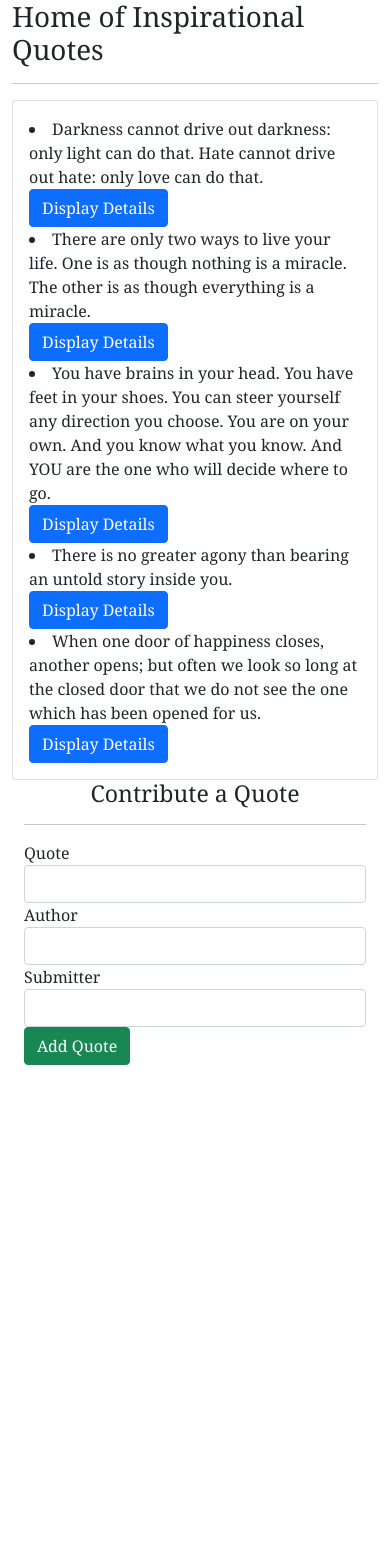
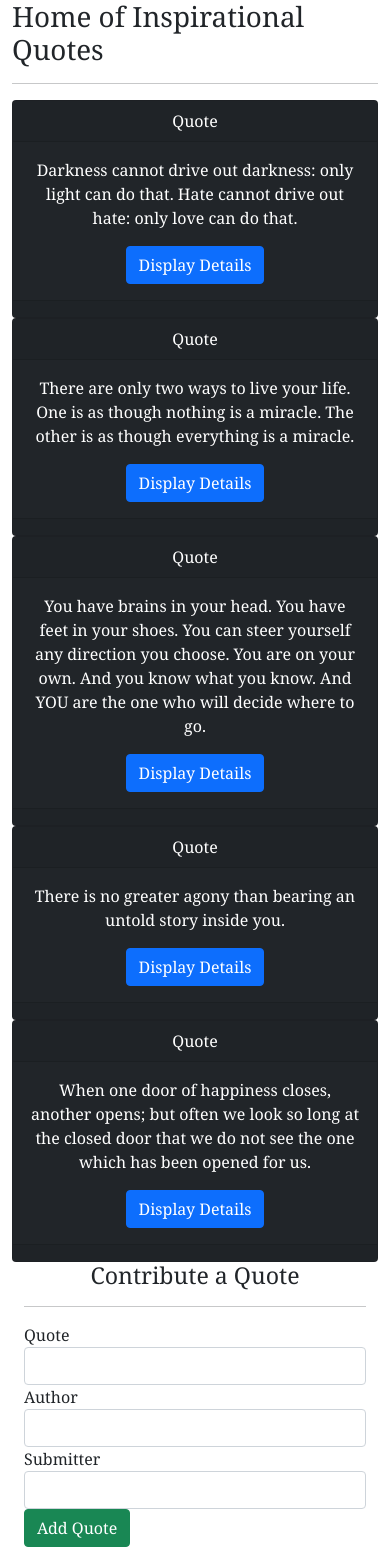
Before and after one commit to DennisNjeru9/Your_Quotes_App, an Angular app in the folder UrQuotes/: page / in a window 390 px wide. Before the commit the page ends 1065 px from the top, so only its background shows below. Built offline with nearby package versions, Linux system fonts and the light colour scheme.

Commit message:
add card styling to individual quotes.

```diff
--- a/UrQuotes/src/app/quote-detail/quote-detail.component.html
+++ b/UrQuotes/src/app/quote-detail/quote-detail.component.html
@@ -8,7 +8,7 @@
   <hr>
 </div>
 <div>
-  <p>This quote was posted {{quote.dateEntered|timeCount}} days ago./p>
+  <p>This quote was posted {{quote.dateEntered|timeCount}} days ago by {{quote.submitter}}.</p>
   <hr>
 </div>
 <div>
--- a/UrQuotes/src/app/quote/quote.component.html
+++ b/UrQuotes/src/app/quote/quote.component.html
@@ -2,18 +2,24 @@
   <h1>Home of Inspirational Quotes</h1>
   <hr>
 
-  <div class="card">
-    <div class="card-body">
-      <div *ngFor='let quote of quotes; let i = index'>
-        <li>{{quote.quote}}</li>
-        <!-- <p>This quote was posted on {{quote.dateEntered| date}}</p> -->
+
+  <div *ngFor='let quote of quotes; let i = index' class="col-md-6">
+    <div class="card text-white bg-dark h-100">
+      <div class="card-header text-center">
+        Quote
+      </div>
+      <div class="card-body text-center">
+        <p>{{quote.quote}}</p>
         <button (click)='displayDetails(i)' class="btn btn-primary">Display Details</button>
+      </div>
+      <div class="card-footer text-center">
         <app-quote-detail *ngIf='quote.showAuthorAndSubmitter' [quote]='quote' (isComplete)='deleteQuote($event, i)'></app-quote-detail>
-      </div>
+    </div>
     </div>
   </div>
 
-  <div class="col-md-6">
+
+  <div class="col-md-5">
     <app-quote-form (addQuote)="addNewQuote($event)"></app-quote-form>
   </div>
 </div>
--- a/UrQuotes/src/app/time-count.pipe.ts
+++ b/UrQuotes/src/app/time-count.pipe.ts
@@ -10,9 +10,9 @@ export class TimeCountPipe implements PipeTransform {
   let today: Date = new Date();
   let todayWithNoTime:any = new Date(today.getFullYear(), today.getMonth(), today.getDate())
   var dateDifference = Math.abs(todayWithNoTime - value)
-  const secondsinDay = 86400;
+  const secondsInDay = 86400;
   var dateDifferenceSeconds = dateDifference*0.001;
-  var timeCounter = dateDifferenceSeconds/secondsinDay;
+  var timeCounter = dateDifferenceSeconds/secondsInDay;
 
   if(timeCounter >= 1 && value < todayWithNoTime){
     return timeCounter;
```
